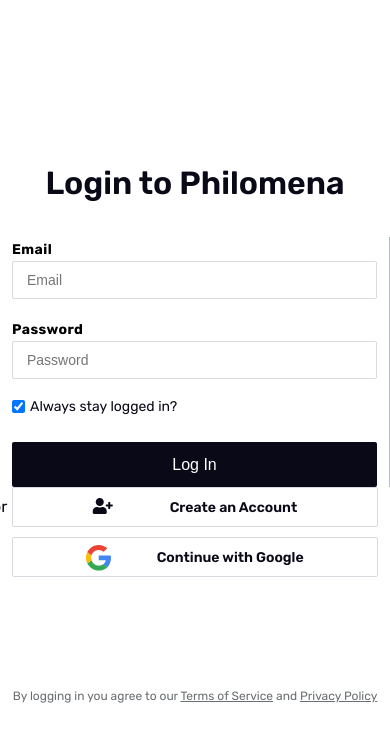
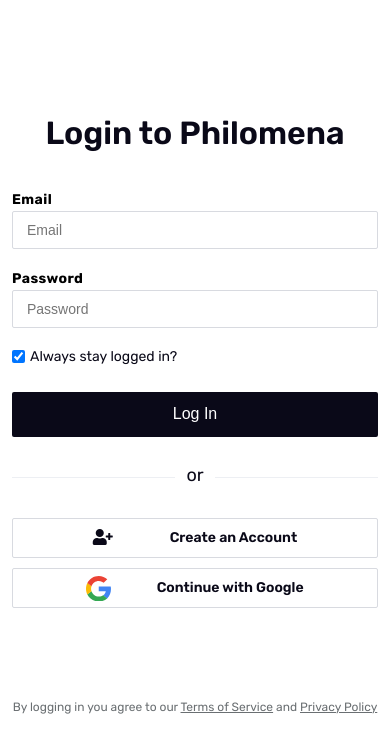
Before and after one commit to junyi-xie/philomena, a PHP site: page /login.php in a window 390 px wide. Shown: the top 753 px of the page. Run offline with PHP 8.4, Linux system fonts and the light colour scheme; some libraries are stand-ins or nearby versions.

Commit message:
Login mobile view.

```diff
--- a/assets/scss/_footer.scss
+++ b/assets/scss/_footer.scss
@@ -3,7 +3,7 @@
         z-index: 100;
         position: relative;
         color: $grey;
-        margin-top: 100px;
+        margin: 80px 0 40px;
 
         p {
             font-size: .75rem;
--- a/assets/scss/style.css
+++ b/assets/scss/style.css
@@ -322,7 +322,7 @@
   z-index: 100;
   position: relative;
   color: #6a6f72;
-  margin-top: 100px;
+  margin: 80px 0 40px;
 }
 
 .privacy__terms p {
@@ -341,14 +341,17 @@
   height: 100vh;
 }
 
+@media (min-width: 992px) {
   #authentication__verification {
     border-right: thin solid #b8bdc5;
+  }
 }
 
 #authentication__options {
   position: relative;
 }
 
+@media (min-width: 992px) {
   #authentication__options::before {
     color: #0a0918;
     content: 'or';
@@ -357,6 +360,7 @@
     left: 0;
     margin-left: -8px;
     padding: 8px 0;
+  }
 }
 
 #authentication__wrapper {
@@ -380,6 +384,7 @@
 
 .authentication__wrapper {
   width: 100%;
+  max-width: 25rem;
 }
 
 @media (min-width: 992px) {
@@ -403,6 +408,7 @@
   font-size: 2em;
   font-weight: 600;
   color: #0a0918;
+  text-align: center;
 }
 
 .button__auth_connect {
@@ -410,7 +416,6 @@
   border: 1px solid #d8dae0;
   font-size: 1em;
   width: 100%;
-  max-width: 25rem;
   margin-bottom: 10px;
   height: 40px;
   display: -webkit-box;
@@ -431,6 +436,25 @@
 
 .button__auth_connect .auth__message {
   font-size: 14px;
+}
+
+.authentication__line {
+  display: -webkit-box;
+  display: -ms-flexbox;
+  display: flex;
+  border-bottom: 1px solid #edeff3;
+  color: #0a0918;
+  height: 0;
+  margin: 2.5rem 0;
+  text-align: center;
+}
+
+.authentication__line p {
+  width: 40px;
+  background-color: white;
+  margin: auto;
+  font-size: 18px;
+  margin-top: -15px;
 }
 
 .authentication__option {
@@ -463,7 +487,6 @@
   font-weight: normal;
   background-color: #0a0918;
   height: 45px;
-  max-width: 25rem;
   -webkit-appearance: none;
      -moz-appearance: none;
           appearance: none;
--- a/login.php
+++ b/login.php
@@ -12,7 +12,7 @@
 
     if ( isset($_POST) && !empty($_POST) )
     {
-        $cookie = !empty($_POST['cookie']) ? true : false;
+        $cookie = !empty($_POST['cookie']) && $_POST['cookie'] === 1 ? true : false;
 
         $Users->SignIn($_POST['email'], $_POST['password'], $cookie);
     }
@@ -86,6 +86,12 @@
 
                             <div class="authentication__wrapper">
 
+                                <div class="display-mobile">
+
+                                    <div class="authentication__line"><p>or</p></div>
+
+                                </div>
+
                                 <a class="button button__auth_connect" href="signup.php">
 
                                     <div class="auth__icon"><i class="fas fa-user-plus"></i></div>
```
Also changed, not shown: assets/scss/_admin.scss (+25 -2 lines), 1 other file. Lines whose indentation alone changed are shown as unchanged.
